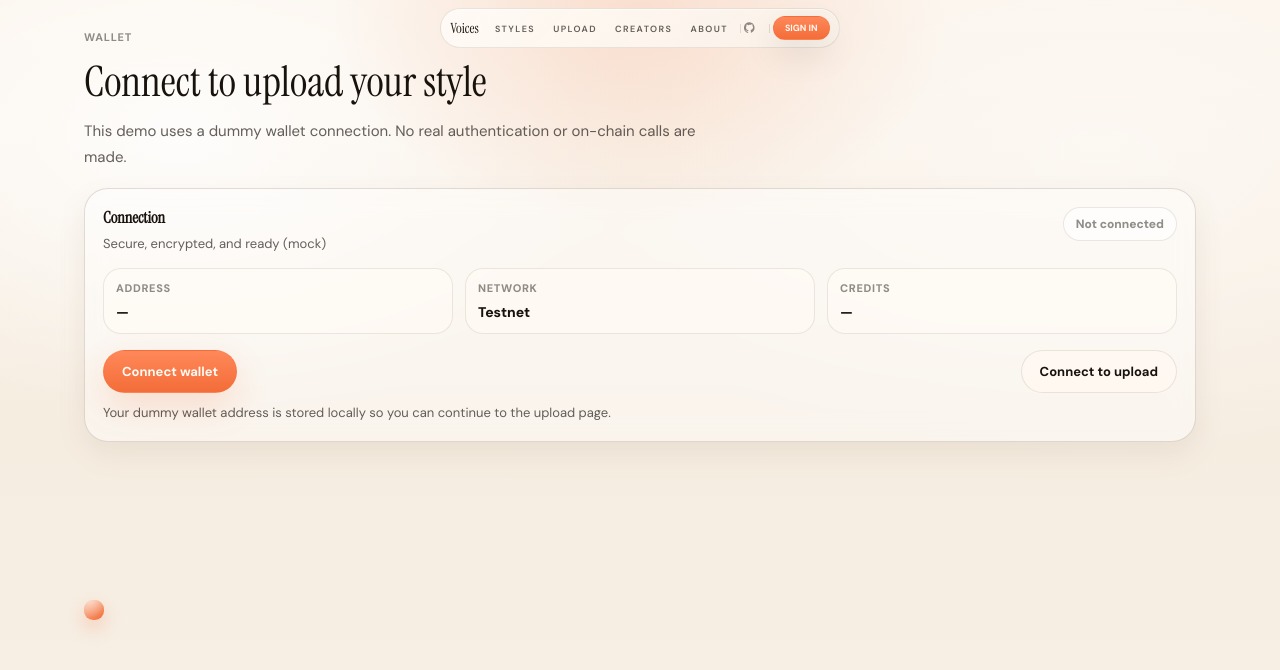
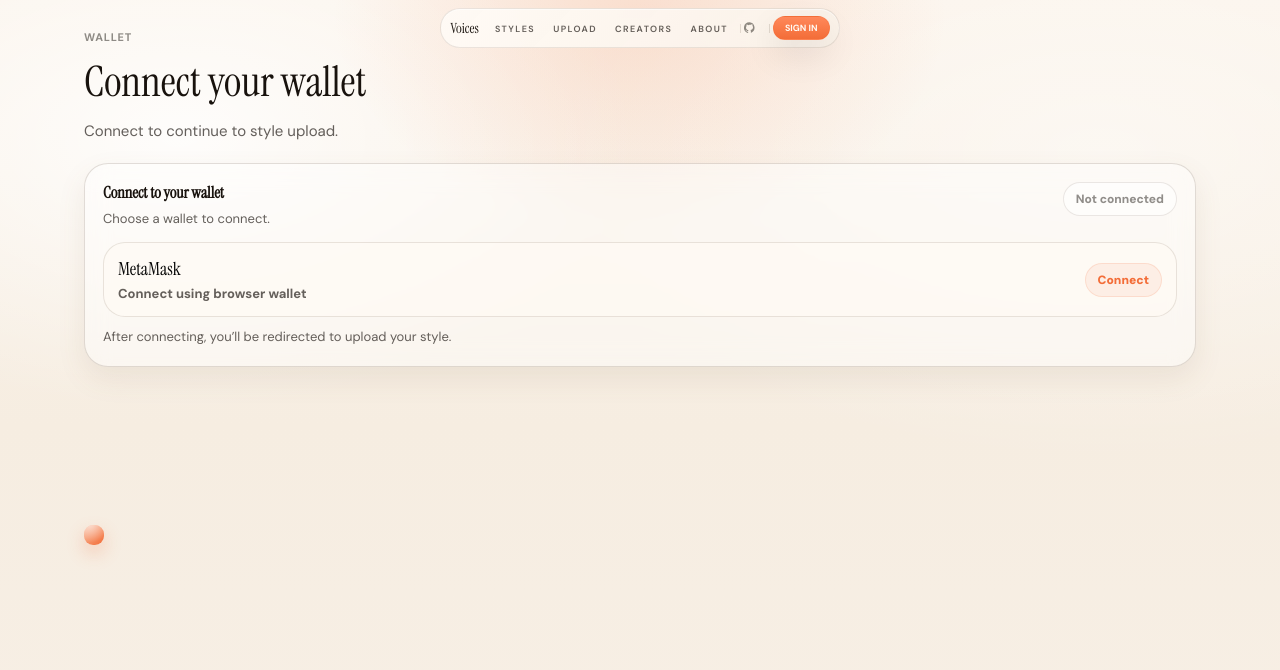
Before and after one commit to yashwanth-3000/voices, a Next.js app in the folder frontend/: page /wallet in a window 1280 px wide. Shown: the top 670 px of the page. Built offline with nearby package versions, Linux system fonts and the light colour scheme.

Commit message:
polished upload UI

```diff
--- a/frontend/app/globals.css
+++ b/frontend/app/globals.css
@@ -1458,6 +1458,58 @@ button{font-family:inherit}
   font-size:13px;
 }
 
+.mintRightBlock{
+  margin-top:14px;
+  padding-top:14px;
+  border-top:1px solid rgba(76,49,31,.08);
+}
+
+/* Keywords */
+.keywordRow{
+  display:flex;
+  gap:10px;
+  align-items:center;
+  flex-wrap:wrap;
+  margin-top:6px;
+}
+.keywordInput{
+  flex:1 1 220px;
+}
+.keywordAddBtn{
+  border-radius:999px;
+  padding:10px 14px;
+  border:1px solid var(--line);
+  background: rgba(255,255,255,.55);
+  color: var(--muted);
+  font-weight:800;
+  font-size:13px;
+  cursor:pointer;
+  transition: transform .18s ease, border-color .18s ease, background .18s ease, color .18s ease;
+}
+.keywordAddBtn:hover{
+  transform: translateY(-1px);
+  border-color: var(--line2);
+  background: rgba(255,255,255,.76);
+  color: var(--text);
+}
+.keywordAddBtn:disabled{
+  opacity:.6;
+  cursor:not-allowed;
+  transform:none;
+}
+.keywordHelp{
+  margin-top:8px;
+  color:var(--muted);
+  font-size:13px;
+  line-height:1.5;
+}
+.keywordChip{
+  cursor:pointer;
+}
+.keywordChip:hover{
+  border-color: rgba(243,109,56,.22);
+}
+
 /* Wallet */
 .walletHero{
   max-width:720px;
@@ -1545,6 +1597,57 @@ button{font-family:inherit}
   font-size:13px;
   margin-top:10px;
   line-height:1.6;
+}
+
+.walletOption{
+  width:100%;
+  margin-top:14px;
+  border-radius:22px;
+  border:1px solid rgba(76,49,31,.12);
+  background: rgba(255,250,244,.62);
+  padding:14px 14px;
+  display:flex;
+  align-items:center;
+  justify-content:space-between;
+  gap:12px;
+  cursor:pointer;
+  transition: transform .18s ease, border-color .18s ease, background .18s ease, box-shadow .18s ease;
+}
+.walletOption:hover{
+  transform: translateY(-2px);
+  border-color: rgba(243,109,56,.28);
+  background: rgba(255,252,247,.92);
+  box-shadow: var(--shadow2);
+}
+.walletOption:disabled{
+  opacity:.7;
+  cursor:not-allowed;
+  transform:none;
+  box-shadow:none;
+}
+.walletOptionLeft{
+  text-align:left;
+}
+.walletOptionName{
+  font-family:var(--font-heading) !important;
+  font-weight:500;
+  font-size:18px;
+}
+.walletOptionSub{
+  margin-top:4px;
+  color:var(--muted);
+  font-size:13px;
+  font-weight:650;
+}
+.walletOptionRight{
+  border-radius:999px;
+  padding:8px 12px;
+  border:1px solid rgba(243,109,56,.14);
+  background:rgba(243,109,56,.08);
+  color:#f36d38;
+  font-weight:900;
+  font-size:12px;
+  white-space:nowrap;
 }
 
 @media (max-width: 980px){
--- a/frontend/app/wallet/page.tsx
+++ b/frontend/app/wallet/page.tsx
@@ -32,7 +32,8 @@ export default function WalletPage() {
   const hasWallet = Boolean(address);
 
   useEffect(() => {
-    setAddress(safeReadWallet());
+    const existing = safeReadWallet();
+    setAddress(existing);
   }, []);
 
   const fakeAddress = useMemo(
@@ -46,6 +47,7 @@ export default function WalletPage() {
       localStorage.setItem(WALLET_KEY, JSON.stringify({ address: fakeAddress }));
       setAddress(fakeAddress);
       setBusy(false);
+      router.replace("/upload");
     }, 650);
   }
 
@@ -58,65 +60,42 @@ export default function WalletPage() {
             <div className="walletHero">
               <div className="kicker">Wallet</div>
               <h1 className="sectionTitle" style={{ marginTop: 10 }}>
-                Connect to upload your style
+                Connect your wallet
               </h1>
-              <p className="sectionSub">
-                This demo uses a dummy wallet connection. No real authentication or
-                on-chain calls are made.
-              </p>
+              <p className="sectionSub">Connect to continue to style upload.</p>
             </div>
 
             <div className="walletGlassCard" role="region" aria-label="Wallet connection">
               <div className="walletCardTop">
                 <div>
-                  <div className="walletCardTitle">Connection</div>
-                  <div className="walletCardSubtitle">Secure, encrypted, and ready (mock)</div>
+                  <div className="walletCardTitle">Connect to your wallet</div>
+                  <div className="walletCardSubtitle">
+                    Choose a wallet to connect.
+                  </div>
                 </div>
                 <div className={`walletStatusPill ${hasWallet ? "walletStatusOk" : ""}`}>
-                  {hasWallet ? "Connected" : "Not connected"}
+                  {hasWallet ? `Connected · ${shortAddress(address!)}` : "Not connected"}
                 </div>
               </div>
 
-              <div className="walletStatsGrid" aria-label="Wallet stats">
-                <div className="walletStat">
-                  <div className="walletStatLabel">Address</div>
-                  <div className="walletStatValue">
-                    {hasWallet ? shortAddress(address!) : "—"}
-                  </div>
+              <button
+                type="button"
+                className="walletOption"
+                onClick={connectDummyWallet}
+                disabled={busy}
+                aria-label="Connect with MetaMask"
+              >
+                <div className="walletOptionLeft">
+                  <div className="walletOptionName">MetaMask</div>
+                  <div className="walletOptionSub">Connect using browser wallet</div>
                 </div>
-                <div className="walletStat">
-                  <div className="walletStatLabel">Network</div>
-                  <div className="walletStatValue">Testnet</div>
+                <div className="walletOptionRight">
+                  {busy ? "Connecting…" : hasWallet ? "Connected" : "Connect"}
                 </div>
-                <div className="walletStat">
-                  <div className="walletStatLabel">Credits</div>
-                  <div className="walletStatValue">{hasWallet ? "Ready" : "—"}</div>
-                </div>
-              </div>
-
-              <div className="walletActions">
-                <Button
-                  variant="primary"
-                  onClick={connectDummyWallet}
-                  ariaLabel="Connect dummy wallet"
-                  disabled={busy || hasWallet}
-                >
-                  {busy ? "Connecting…" : hasWallet ? "Wallet connected" : "Connect wallet"}
-                </Button>
-                <Button
-                  variant="secondary"
-                  ariaLabel="Continue to upload"
-                  href={hasWallet ? "/upload" : undefined}
-                  onClick={!hasWallet ? connectDummyWallet : undefined}
-                  disabled={busy}
-                >
-                  {hasWallet ? "Continue" : busy ? "Connecting…" : "Connect to upload"}
-                </Button>
-              </div>
+              </button>
 
               <div className="walletFinePrint">
-                Your dummy wallet address is stored locally so you can continue to the
-                upload page.
+                After connecting, you’ll be redirected to upload your style.
               </div>
             </div>
           </div>
```
Also changed, not shown: frontend/app/upload/page.tsx (+116 -49 lines).
